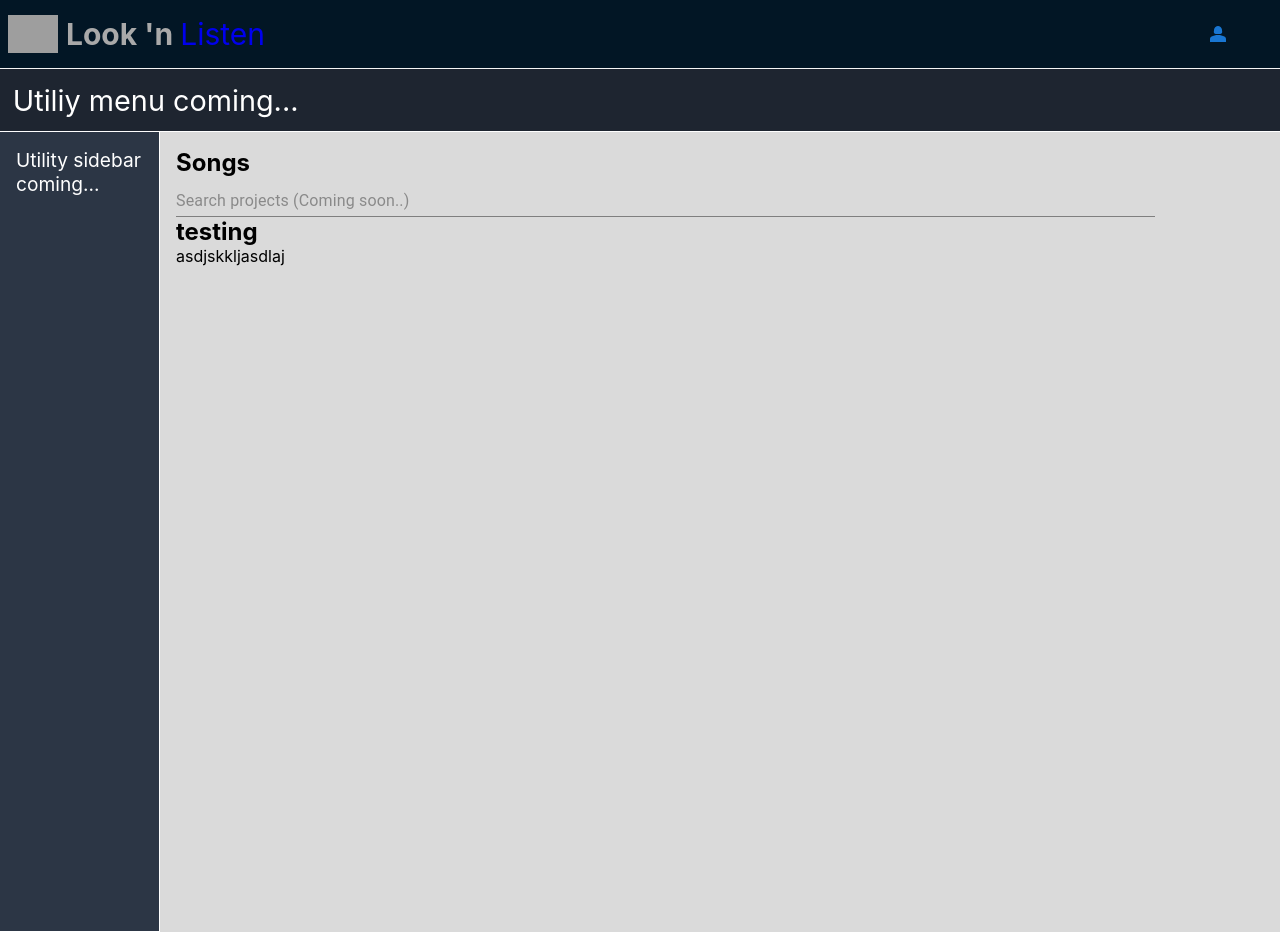
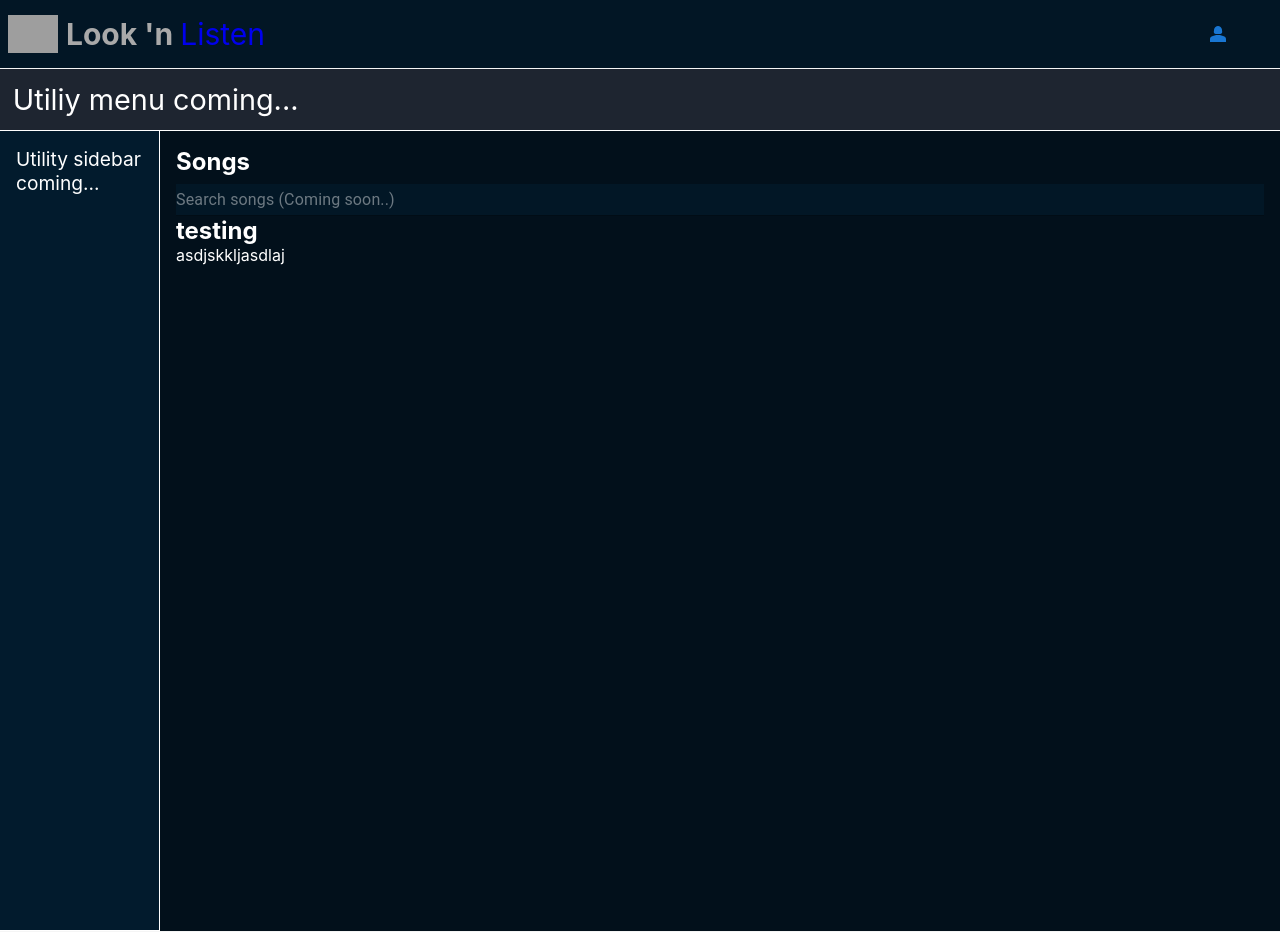
Before and after one commit to shawnjiang1019/LNL, a React (Create React App) app in the folder frontend/: page /lnl in a window 1280 px wide. Built offline with nearby package versions, Linux system fonts and the light colour scheme; grey boxes are pictures that could not be loaded.

Commit message:
dashboard changes

```diff
--- a/frontend/src/Components/LNL/LNLDashboard.tsx
+++ b/frontend/src/Components/LNL/LNLDashboard.tsx
@@ -27,14 +27,21 @@ export default function LNLDashboard() {
             <h1>Songs</h1>
             <Input
               type={"text"}
-              style={{ width: "90%", marginTop: ".5rem" }}
-              placeholder="Search projects (Coming soon..)"
+              style={{
+                width: "100%",
+                marginTop: ".5rem",
+                color: "white",
+                backgroundColor: "#021726",
+              }}
+              placeholder="Search songs (Coming soon..)"
               // disabled
               onClick={() => alert("being made")}
             />
 
-            <h1>testing</h1>
-            <p>asdjskkljasdlaj</p>
+            <div>
+              <h1>testing</h1>
+              <p>asdjskkljasdlaj</p>
+            </div>
           </DashboardPanel>
         </LNLDashboardContainer>
       </DashboardContainer>
@@ -49,7 +56,9 @@ const DashboardContainer = styled.div`
   position: relative;
   min-height: ${DASHBOARD_MIN_HEIGHT};
   width: 100%;
-  background-color: #d3d3d3c7;
+  background-color: #02101b;
+  color: white;
+
   h1 {
     margin: 0;
     padding: 0;
@@ -58,7 +67,6 @@ const DashboardContainer = styled.div`
 
 const LNLHeader = styled.header`
   display: flex;
-  height: 8vh;
   padding: 0.5rem;
   background-color: #1e2530;
   border-top: 1px solid whitesmoke;
@@ -76,7 +84,7 @@ const DashboardSidebar = styled.section`
   width: 12.5vw;
   height: ${DASHBOARD_MIN_HEIGHT};
   color: white;
-  background-color: #2c3645;
+  background-color: #021b2d;
   border-bottom: 1px solid white;
   border-right: 1px solid white;
   padding: 1rem;
```
